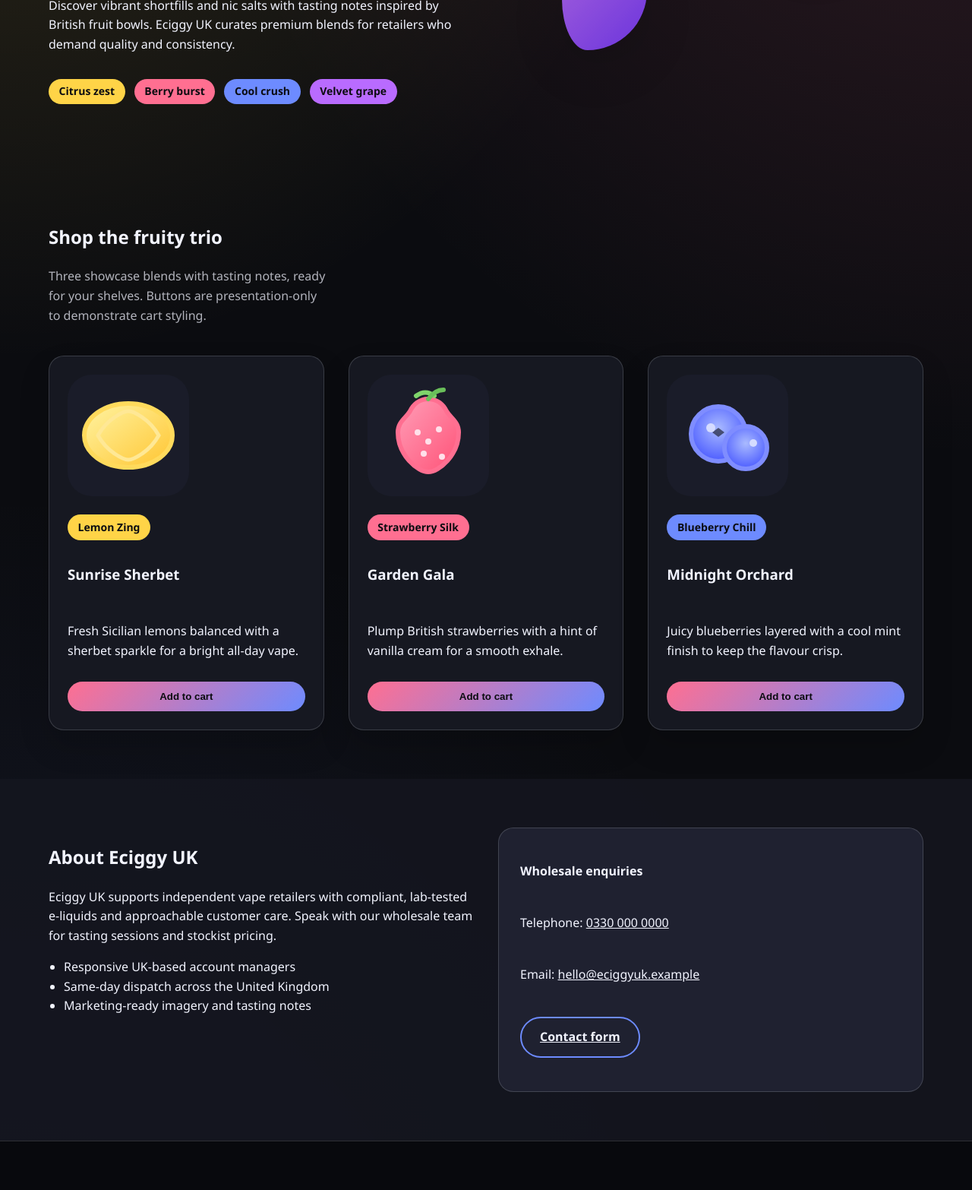
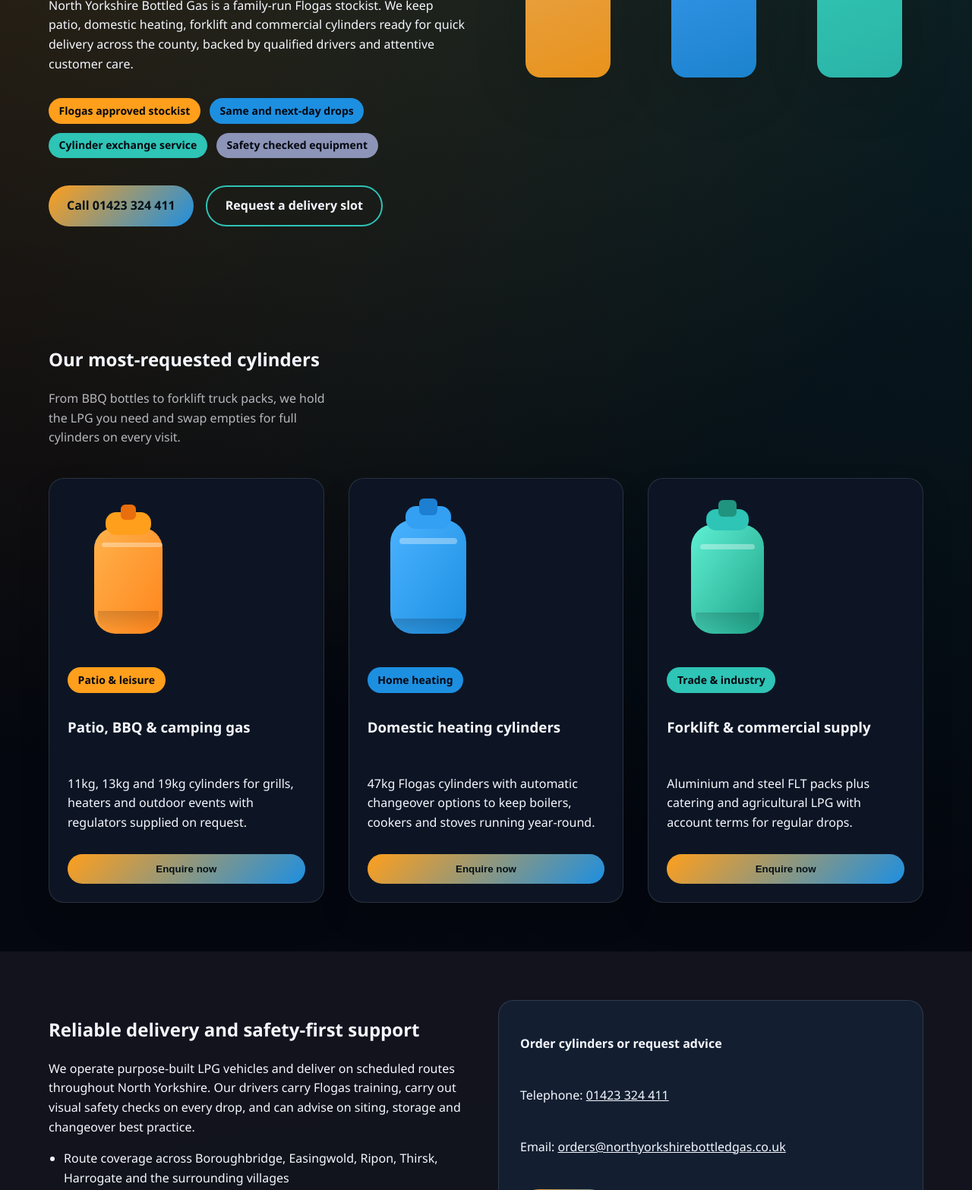
Before and after one commit to xboxlivejohns/nybg, a plain HTML site: page index.html in a window 1280 px wide. Shown: the part 419-1985 px from the top of the page at 76% size. Drawn offline with Linux system fonts and the light colour scheme.

Commit message:
Replace Eciggy theme with North Yorkshire Bottled Gas site

```diff
--- a/assets/css/style.css
+++ b/assets/css/style.css
@@ -1,15 +1,15 @@
 :root {
   color-scheme: dark light;
-  --colour-base: #0b0c10;
-  --colour-surface: #161821;
-  --colour-surface-alt: #1f2130;
-  --colour-text: #f2f4ff;
-  --colour-muted: rgba(242, 244, 255, 0.72);
-  --colour-border: rgba(242, 244, 255, 0.16);
-  --accent-lemon: #ffd447;
-  --accent-strawberry: #ff6f91;
-  --accent-blueberry: #6d8bff;
-  --accent-grape: #b96bff;
+  --colour-base: #04070f;
+  --colour-surface: #0d1524;
+  --colour-surface-alt: #131f31;
+  --colour-text: #f5f8ff;
+  --colour-muted: rgba(245, 248, 255, 0.72);
+  --colour-border: rgba(245, 248, 255, 0.12);
+  --accent-amber: #ff9f1c;
+  --accent-blue: #1d8fe1;
+  --accent-teal: #2ec4b6;
+  --accent-slate: #8c94b8;
   --font-body: "Poppins", "Segoe UI", sans-serif;
   --max-width: 72rem;
   --transition-speed: 0.3s;
@@ -28,9 +28,9 @@ html {
 body {
   margin: 0;
   font-family: var(--font-body);
-  background: radial-gradient(circle at top left, rgba(255, 214, 71, 0.15), transparent 35%),
-    radial-gradient(circle at top right, rgba(255, 111, 145, 0.15), transparent 40%),
-    radial-gradient(circle at bottom left, rgba(109, 139, 255, 0.12), transparent 45%),
+  background: radial-gradient(circle at top left, rgba(255, 159, 28, 0.18), transparent 40%),
+    radial-gradient(circle at top right, rgba(45, 196, 182, 0.16), transparent 45%),
+    radial-gradient(circle at bottom, rgba(29, 143, 225, 0.18), transparent 50%),
     var(--colour-base);
   color: var(--colour-text);
   line-height: 1.6;
@@ -48,7 +48,7 @@ a {
 
 a:hover,
 a:focus-visible {
-  color: var(--accent-strawberry);
+  color: var(--accent-amber);
 }
 
 .visually-hidden {
@@ -116,7 +116,7 @@ a:focus-visible {
   width: 2.25rem;
   height: 2.25rem;
   border-radius: 50%;
-  background: linear-gradient(135deg, var(--accent-grape), var(--accent-strawberry));
+  background: linear-gradient(135deg, var(--accent-amber), var(--accent-blue));
   font-size: 1.4rem;
 }
 
@@ -208,29 +208,60 @@ a:focus-visible {
 
 .hero__visual {
   display: grid;
-  grid-template-columns: repeat(2, minmax(6rem, 1fr));
+  grid-template-columns: repeat(auto-fit, minmax(6rem, 1fr));
   gap: 1.5rem;
   justify-items: center;
 }
 
-.hero__fruit {
-  width: 7rem;
-  aspect-ratio: 1 / 1;
-  border-radius: 30% 70% 70% 30% / 40% 30% 70% 60%;
-  filter: drop-shadow(var(--shadow-soft));
-  opacity: 0.85;
+.hero__actions {
+  display: flex;
+  flex-wrap: wrap;
+  gap: 1rem;
+  margin-top: 2.25rem;
 }
 
-.hero__fruit--lemon {
-  background: linear-gradient(135deg, var(--accent-lemon), #ffb347);
+.hero__shape {
+  width: 7rem;
+  height: 10rem;
+  border-radius: 1.75rem 1.75rem 1.25rem 1.25rem;
+  position: relative;
+  filter: drop-shadow(var(--shadow-soft));
+  opacity: 0.9;
+  overflow: hidden;
 }
 
-.hero__fruit--berry {
-  background: linear-gradient(135deg, var(--accent-strawberry), #ff3f74);
+.hero__shape::before {
+  content: "";
+  position: absolute;
+  top: 0.6rem;
+  left: 50%;
+  transform: translateX(-50%);
+  width: 65%;
+  height: 0.6rem;
+  border-radius: 0.6rem;
+  background: rgba(8, 13, 23, 0.35);
 }
 
-.hero__fruit--grape {
-  background: linear-gradient(135deg, var(--accent-grape), #7a3bff);
+.hero__shape::after {
+  content: "";
+  position: absolute;
+  top: 0;
+  left: 0;
+  right: 0;
+  height: 1.5rem;
+  background: linear-gradient(180deg, rgba(255, 255, 255, 0.2), transparent 70%);
+}
+
+.hero__shape--patio {
+  background: linear-gradient(160deg, #ffb24c, var(--accent-amber));
+}
+
+.hero__shape--home {
+  background: linear-gradient(160deg, #3aa1ff, var(--accent-blue));
+}
+
+.hero__shape--forklift {
+  background: linear-gradient(160deg, #36d9c3, var(--accent-teal));
 }
 
 .section {
@@ -292,10 +323,11 @@ a:focus-visible {
   border-radius: 999px;
   border: none;
   cursor: pointer;
-  background: linear-gradient(135deg, var(--accent-strawberry), var(--accent-blueberry));
-  color: #0b0c10;
+  background: linear-gradient(135deg, var(--accent-amber), var(--accent-blue));
+  color: #051017;
   overflow: hidden;
   transition: transform var(--transition-speed) ease;
+  text-decoration: none;
 }
 
 .btn:hover,
@@ -306,13 +338,13 @@ a:focus-visible {
 .btn--outline {
   background: transparent;
   color: var(--colour-text);
-  border: 2px solid var(--accent-blueberry);
+  border: 2px solid var(--accent-teal);
 }
 
 .btn--outline:hover,
 .btn--outline:focus-visible {
   color: var(--colour-base);
-  background: var(--accent-blueberry);
+  background: var(--accent-teal);
 }
 
 .chip {
@@ -326,20 +358,20 @@ a:focus-visible {
   color: var(--colour-base);
 }
 
-.chip--lemon {
-  background: var(--accent-lemon);
+.chip--amber {
+  background: var(--accent-amber);
 }
 
-.chip--strawberry {
-  background: var(--accent-strawberry);
+.chip--blue {
+  background: var(--accent-blue);
 }
 
-.chip--blueberry {
-  background: var(--accent-blueberry);
+.chip--teal {
+  background: var(--accent-teal);
 }
 
-.chip--grape {
-  background: var(--accent-grape);
+.chip--slate {
+  background: var(--accent-slate);
 }
 
 .section--highlight .chip {
@@ -417,14 +449,60 @@ a:focus-visible {
 
 .contact-form input:focus,
 .contact-form textarea:focus {
-  outline: 3px solid var(--accent-strawberry);
+  outline: 3px solid var(--accent-teal);
   outline-offset: 3px;
 }
 
 button:focus-visible,
 a:focus-visible {
-  outline: 3px solid var(--accent-lemon);
+  outline: 3px solid var(--accent-amber);
   outline-offset: 3px;
+}
+
+.area-list {
+  list-style: none;
+  margin: 2rem 0 0;
+  padding: 0;
+  display: grid;
+  gap: 0.75rem;
+  grid-template-columns: repeat(auto-fit, minmax(12rem, 1fr));
+}
+
+.area-list li {
+  background: var(--colour-surface-alt);
+  border: 1px solid var(--colour-border);
+  border-radius: 0.75rem;
+  padding: 0.85rem 1rem;
+  font-weight: 600;
+}
+
+.order-steps {
+  display: grid;
+  gap: 1.5rem;
+  margin-top: 2.5rem;
+  grid-template-columns: repeat(auto-fit, minmax(16rem, 1fr));
+}
+
+.order-step {
+  background: var(--colour-surface);
+  border: 1px solid var(--colour-border);
+  border-radius: 1.25rem;
+  padding: 1.75rem;
+  box-shadow: var(--shadow-soft);
+  display: grid;
+  gap: 0.75rem;
+}
+
+.order-step__number {
+  width: 2.5rem;
+  height: 2.5rem;
+  border-radius: 50%;
+  background: var(--colour-surface-alt);
+  display: grid;
+  place-items: center;
+  font-weight: 700;
+  color: var(--accent-amber);
+  font-size: 1.1rem;
 }
 
 @media (max-width: 56rem) {
--- a/index.html
+++ b/index.html
@@ -3,8 +3,8 @@
 <head>
   <meta charset="utf-8">
   <meta name="viewport" content="width=device-width, initial-scale=1">
-  <title>Eciggy UK | Fruity E-Liquid Showcase</title>
-  <meta name="description" content="Eciggy UK showcases fruity e-liquids and vape essentials with quick contact details for retail enquiries.">
+  <title>North Yorkshire Bottled Gas | LPG Cylinders & Local Delivery</title>
+  <meta name="description" content="North Yorkshire Bottled Gas is a trusted Flogas stockist supplying LPG cylinders with fast delivery across North Yorkshire for homes, farms, and businesses.">
   <link rel="stylesheet" href="assets/css/style.css">
   <link rel="icon" href="favicon.svg" type="image/svg+xml">
 </head>
@@ -13,8 +13,8 @@
   <header class="site-header" data-nav data-nav-open="false">
     <div class="container header-inner">
       <a class="brand" href="index.html">
-        <span class="brand__mark" aria-hidden="true">🍇</span>
-        <span class="brand__text">Eciggy UK</span>
+        <span class="brand__mark" aria-hidden="true">🔥</span>
+        <span class="brand__text">North Yorkshire Bottled Gas</span>
       </a>
       <button class="nav-toggle" type="button" data-nav-toggle aria-expanded="false" aria-controls="site-nav">
         <span class="nav-toggle__bar" aria-hidden="true"></span>
@@ -24,7 +24,8 @@
       </button>
       <nav class="nav" id="site-nav" aria-label="Primary">
         <ul class="nav__list">
-          <li><a href="#flavours">Flavours</a></li>
+          <li><a href="#services">Cylinder range</a></li>
+          <li><a href="#delivery">Delivery & safety</a></li>
           <li><a href="#about">About</a></li>
           <li><a href="pages/contact.html">Contact</a></li>
         </ul>
@@ -36,82 +37,124 @@
     <section class="hero" aria-labelledby="hero-title">
       <div class="container hero__layout">
         <div class="hero__copy">
-          <h1 id="hero-title">Fruity vape inspiration from Eciggy UK</h1>
+          <h1 id="hero-title">LPG cylinders for homes, farms, and businesses</h1>
           <p>
-            Discover vibrant shortfills and nic salts with tasting notes inspired by British fruit bowls.
-            Eciggy UK curates premium blends for retailers who demand quality and consistency.
+            North Yorkshire Bottled Gas is a family-run Flogas stockist. We keep patio, domestic heating,
+            forklift and commercial cylinders ready for quick delivery across the county, backed by qualified drivers
+            and attentive customer care.
           </p>
           <div class="hero__chips" role="list">
-            <span class="chip chip--lemon" role="listitem">Citrus zest</span>
-            <span class="chip chip--strawberry" role="listitem">Berry burst</span>
-            <span class="chip chip--blueberry" role="listitem">Cool crush</span>
-            <span class="chip chip--grape" role="listitem">Velvet grape</span>
+            <span class="chip chip--amber" role="listitem">Flogas approved stockist</span>
+            <span class="chip chip--blue" role="listitem">Same and next-day drops</span>
+            <span class="chip chip--teal" role="listitem">Cylinder exchange service</span>
+            <span class="chip chip--slate" role="listitem">Safety checked equipment</span>
+          </div>
+          <div class="hero__actions">
+            <a class="btn" href="tel:+441423324411">Call 01423 324 411</a>
+            <a class="btn btn--outline" href="pages/contact.html">Request a delivery slot</a>
           </div>
         </div>
         <div class="hero__visual" aria-hidden="true">
-          <div class="hero__fruit hero__fruit--lemon"></div>
-          <div class="hero__fruit hero__fruit--berry"></div>
-          <div class="hero__fruit hero__fruit--grape"></div>
+          <div class="hero__shape hero__shape--patio"></div>
+          <div class="hero__shape hero__shape--home"></div>
+          <div class="hero__shape hero__shape--forklift"></div>
         </div>
       </div>
     </section>
 
-    <section class="section" id="flavours" aria-labelledby="flavour-title">
+    <section class="section" id="services" aria-labelledby="services-title">
       <div class="container">
-        <h2 id="flavour-title">Shop the fruity trio</h2>
-        <p class="section__lead">Three showcase blends with tasting notes, ready for your shelves. Buttons are presentation-only to demonstrate cart styling.</p>
+        <h2 id="services-title">Our most-requested cylinders</h2>
+        <p class="section__lead">From BBQ bottles to forklift truck packs, we hold the LPG you need and swap empties for full cylinders on every visit.</p>
         <div class="product-grid">
           <article class="product-card">
-            <img src="assets/images/placeholders/lemon.svg" alt="Illustration of a lemon" width="160" height="160">
+            <img src="assets/images/placeholders/cylinder-leisure.svg" alt="Illustration of an orange patio gas cylinder" width="160" height="200">
             <div class="product-card__body">
-              <span class="product-card__tag chip chip--lemon">Lemon Zing</span>
-              <h3>Sunrise Sherbet</h3>
-              <p>Fresh Sicilian lemons balanced with a sherbet sparkle for a bright all-day vape.</p>
-              <button type="button" class="btn" data-ripple aria-label="Add Sunrise Sherbet to basket">Add to cart</button>
+              <span class="product-card__tag chip chip--amber">Patio & leisure</span>
+              <h3>Patio, BBQ & camping gas</h3>
+              <p>11kg, 13kg and 19kg cylinders for grills, heaters and outdoor events with regulators supplied on request.</p>
+              <button type="button" class="btn" data-ripple aria-label="Enquire about patio and leisure gas">Enquire now</button>
             </div>
           </article>
           <article class="product-card">
-            <img src="assets/images/placeholders/strawberry.svg" alt="Illustration of strawberries" width="160" height="160">
+            <img src="assets/images/placeholders/cylinder-home.svg" alt="Illustration of a blue domestic LPG cylinder" width="160" height="200">
             <div class="product-card__body">
-              <span class="product-card__tag chip chip--strawberry">Strawberry Silk</span>
-              <h3>Garden Gala</h3>
-              <p>Plump British strawberries with a hint of vanilla cream for a smooth exhale.</p>
-              <button type="button" class="btn" data-ripple aria-label="Add Garden Gala to basket">Add to cart</button>
+              <span class="product-card__tag chip chip--blue">Home heating</span>
+              <h3>Domestic heating cylinders</h3>
+              <p>47kg Flogas cylinders with automatic changeover options to keep boilers, cookers and stoves running year-round.</p>
+              <button type="button" class="btn" data-ripple aria-label="Enquire about home heating cylinders">Enquire now</button>
             </div>
           </article>
           <article class="product-card">
-            <img src="assets/images/placeholders/blueberry.svg" alt="Illustration of blueberries" width="160" height="160">
+            <img src="assets/images/placeholders/cylinder-commercial.svg" alt="Illustration of a teal commercial LPG cylinder" width="160" height="200">
             <div class="product-card__body">
-              <span class="product-card__tag chip chip--blueberry">Blueberry Chill</span>
-              <h3>Midnight Orchard</h3>
-              <p>Juicy blueberries layered with a cool mint finish to keep the flavour crisp.</p>
-              <button type="button" class="btn" data-ripple aria-label="Add Midnight Orchard to basket">Add to cart</button>
+              <span class="product-card__tag chip chip--teal">Trade & industry</span>
+              <h3>Forklift & commercial supply</h3>
+              <p>Aluminium and steel FLT packs plus catering and agricultural LPG with account terms for regular drops.</p>
+              <button type="button" class="btn" data-ripple aria-label="Enquire about commercial LPG supply">Enquire now</button>
             </div>
           </article>
         </div>
       </div>
     </section>
 
-    <section class="section section--highlight" id="about" aria-labelledby="about-title">
+    <section class="section section--highlight" id="delivery" aria-labelledby="delivery-title">
       <div class="container callout">
         <div class="callout__content">
-          <h2 id="about-title">About Eciggy UK</h2>
+          <h2 id="delivery-title">Reliable delivery and safety-first support</h2>
           <p>
-            Eciggy UK supports independent vape retailers with compliant, lab-tested e-liquids and approachable customer care.
-            Speak with our wholesale team for tasting sessions and stockist pricing.
+            We operate purpose-built LPG vehicles and deliver on scheduled routes throughout North Yorkshire. Our drivers carry Flogas training,
+            carry out visual safety checks on every drop, and can advise on siting, storage and changeover best practice.
           </p>
           <ul class="callout__list">
-            <li>Responsive UK-based account managers</li>
-            <li>Same-day dispatch across the United Kingdom</li>
-            <li>Marketing-ready imagery and tasting notes</li>
+            <li>Route coverage across Boroughbridge, Easingwold, Ripon, Thirsk, Harrogate and the surrounding villages</li>
+            <li>Emergency call-outs for business-critical LPG users</li>
+            <li>Compliance paperwork and cylinder tracking for your records</li>
+          </ul>
+          <ul class="area-list" aria-label="Key delivery locations">
+            <li>Boroughbridge</li>
+            <li>Thirsk</li>
+            <li>Ripon</li>
+            <li>Easingwold</li>
+            <li>Helmsley</li>
+            <li>Harrogate</li>
           </ul>
         </div>
-        <aside class="callout__aside" aria-label="Contact Eciggy UK">
-          <p><strong>Wholesale enquiries</strong></p>
-          <p>Telephone: <a href="tel:+443300000000">0330 000 0000</a></p>
-          <p>Email: <a href="mailto:hello@eciggyuk.example">hello@eciggyuk.example</a></p>
-          <p><a class="btn btn--outline" href="pages/contact.html">Contact form</a></p>
+        <aside class="callout__aside" aria-label="Contact North Yorkshire Bottled Gas">
+          <p><strong>Order cylinders or request advice</strong></p>
+          <p>Telephone: <a href="tel:+441423324411">01423 324 411</a></p>
+          <p>Email: <a href="mailto:orders@northyorkshirebottledgas.co.uk">orders@northyorkshirebottledgas.co.uk</a></p>
+          <p><a class="btn" href="tel:+441423324411">Call now</a></p>
+          <p><a class="btn btn--outline" href="pages/contact.html">Send us your order</a></p>
+          <p><a href="https://www.flogas.co.uk/stockists/john-scott-ta-north-yorkshire-bottled-gas-3" rel="noopener" target="_blank">View our Flogas stockist listing</a></p>
         </aside>
+      </div>
+    </section>
+
+    <section class="section" id="about" aria-labelledby="about-title">
+      <div class="container">
+        <h2 id="about-title">Family-run service with decades of LPG know-how</h2>
+        <p class="section__lead">
+          John Scott and the North Yorkshire Bottled Gas team have delivered cylinders across the county for more than 20 years.
+          We pride ourselves on personal service, honest advice and dependable supply whatever the season brings.
+        </p>
+        <div class="order-steps" role="list">
+          <div class="order-step" role="listitem">
+            <div class="order-step__number">1</div>
+            <h3>Tell us what you need</h3>
+            <p>Call or complete the form with the cylinder sizes you require and your preferred delivery slot.</p>
+          </div>
+          <div class="order-step" role="listitem">
+            <div class="order-step__number">2</div>
+            <h3>We confirm and schedule</h3>
+            <p>We plan the drop on the next available route, confirm pricing and make sure regulators or changeover kits are ready.</p>
+          </div>
+          <div class="order-step" role="listitem">
+            <div class="order-step__number">3</div>
+            <h3>Delivery and exchange</h3>
+            <p>Our qualified driver swaps empty bottles for full, checks storage safety and leaves paperwork for your records.</p>
+          </div>
+        </div>
       </div>
     </section>
   </main>
@@ -119,26 +162,27 @@
   <footer class="site-footer">
     <div class="container footer__inner">
       <div>
-        <h2 class="footer__title">Eciggy UK</h2>
-        <p>Placeholder retail address, London, United Kingdom.</p>
+        <h2 class="footer__title">North Yorkshire Bottled Gas</h2>
+        <p>Station Yard, Helperby, York, North Yorkshire, YO61 2RY</p>
       </div>
       <div>
         <h3 class="footer__heading">Browse</h3>
         <ul class="footer__list">
-          <li><a href="#flavours">Fruity flavours</a></li>
-          <li><a href="#about">Our story</a></li>
+          <li><a href="#services">Cylinder range</a></li>
+          <li><a href="#delivery">Delivery &amp; safety</a></li>
+          <li><a href="#about">About us</a></li>
           <li><a href="pages/contact.html">Contact</a></li>
         </ul>
       </div>
       <div>
         <h3 class="footer__heading">Get in touch</h3>
         <ul class="footer__list">
-          <li><a href="tel:+443300000000">0330 000 0000</a></li>
-          <li><a href="mailto:hello@eciggyuk.example">hello@eciggyuk.example</a></li>
+          <li><a href="tel:+441423324411">01423 324 411</a></li>
+          <li><a href="mailto:orders@northyorkshirebottledgas.co.uk">orders@northyorkshirebottledgas.co.uk</a></li>
         </ul>
       </div>
     </div>
-    <p class="footer__note">© <span id="year">2024</span> Eciggy UK. Vape responsibly.</p>
+    <p class="footer__note">© <span id="year">2024</span> North Yorkshire Bottled Gas. Gas safe, every time.</p>
   </footer>
   <script src="assets/js/main.js" defer></script>
 </body>
--- a/sitemap.xml
+++ b/sitemap.xml
@@ -1,9 +1,9 @@
 <?xml version="1.0" encoding="UTF-8"?>
 <urlset xmlns="http://www.sitemaps.org/schemas/sitemap/0.9">
   <url>
-    <loc>https://example.com/</loc>
+    <loc>https://northyorkshirebottledgas.co.uk/</loc>
   </url>
   <url>
-    <loc>https://example.com/pages/contact.html</loc>
+    <loc>https://northyorkshirebottledgas.co.uk/pages/contact.html</loc>
   </url>
 </urlset>
```
Also changed, not shown: pages/contact.html (+27 -19 lines), structured-data.json (+16 -10 lines), assets/images/brand.svg (added), assets/images/placeholders/cylinder-commercial.svg (added), assets/images/placeholders/cylinder-home.svg (added), assets/images/placeholders/cylinder-leisure.svg (added), favicon.svg, humans.txt, robots.txt, security.txt, 1 other file.
